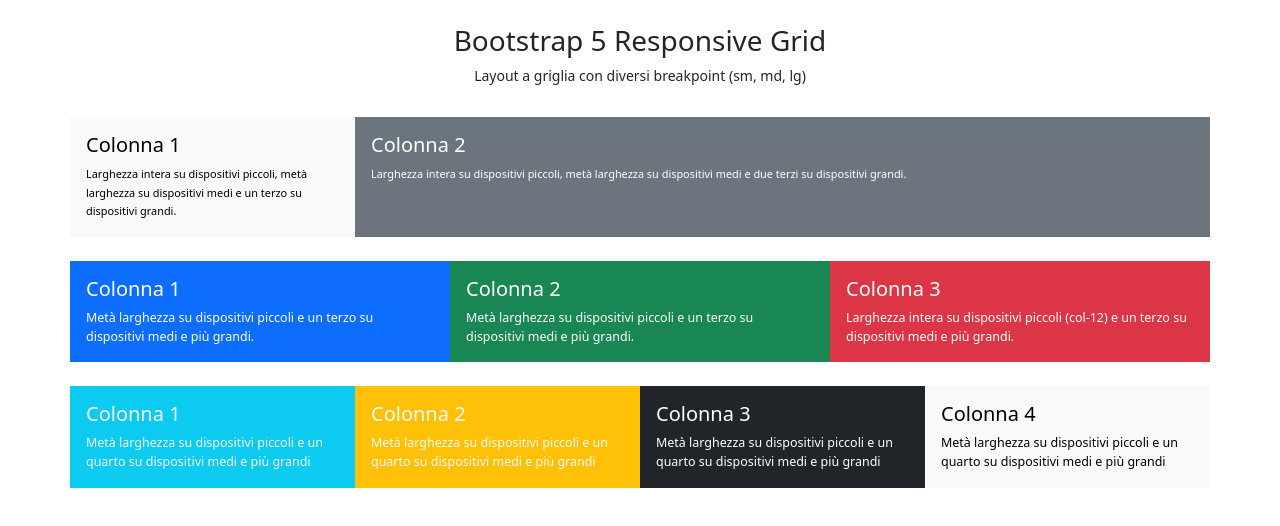
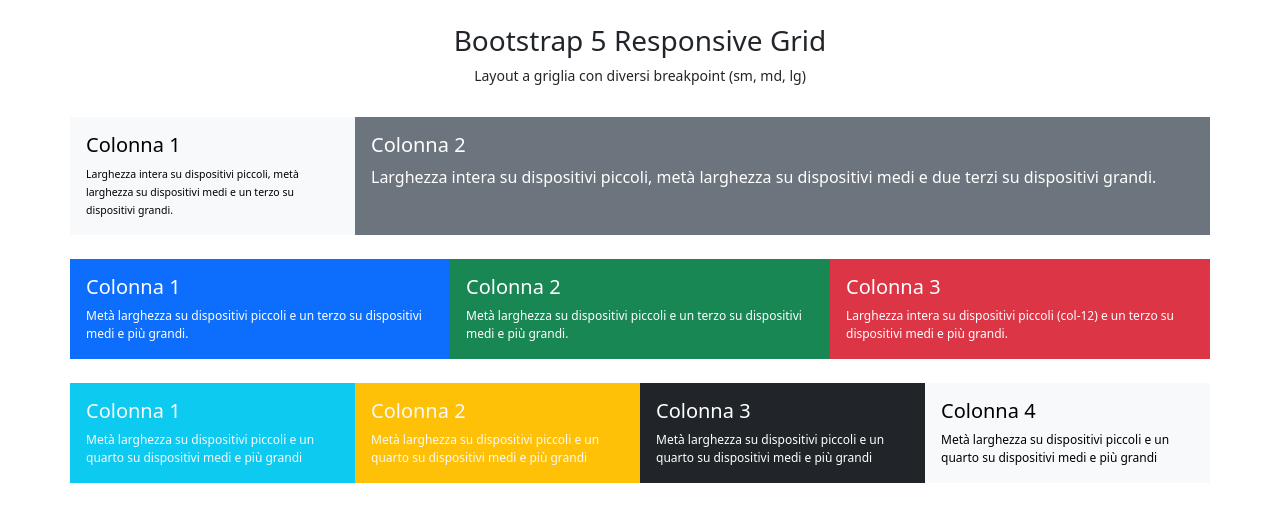
Before and after one commit to EmanueleIppolito/htmlcss-bootstrap-layout, a plain HTML site: page index.html in a window 1280 px wide. Drawn offline with nearby package versions, Linux system fonts and the light colour scheme.

Commit message:
To correct font size for pixel perfect

```diff
--- a/index.html
+++ b/index.html
@@ -15,7 +15,13 @@
         [class^="row"] {}
 
         [class^="col-"] {
-            ;
+
+            font-size: 0.75rem;
+
+        }
+
+        .colonna-2 {
+            font-size: 1rem;
         }
     </style>
 </head>
@@ -25,14 +31,14 @@
     <h6 class="text-center pb-4 fw-light"><small>Layout a griglia con diversi breakpoint (sm, md, lg)</small></h6>
     <div class="container mb-4">
         <div class="row">
-            <div class="col-sm-12 col-md-6 col-lg-3 text-bg-light p-3 text-start fs-12">
+            <div class="col-sm-12 col-md-6 col-lg-3 text-bg-light p-3 text-start">
                 <h5>Colonna 1</h5><small>Larghezza intera su dispositivi piccoli, met&agrave; larghezza su dispositivi
                     medi e un terzo su dispositivi grandi.</small>
             </div>
-            <div class="col-sm-12 col-md-6 col-lg-9 text-bg-secondary p-3 text-start">
-                <h5>Colonna 2</h5><small>Larghezza intera su dispositivi piccoli, met&agrave; larghezza su dispositivi
-                    medi e
-                    due terzi su dispositivi grandi.</small>
+            <div class="col-sm-12 col-md-6 col-lg-9 text-bg-secondary p-3 text-start fs-7 colonna-2">
+                <h5>Colonna 2</h5>Larghezza intera su dispositivi piccoli, met&agrave; larghezza su dispositivi
+                medi e
+                due terzi su dispositivi grandi.
             </div>
         </div>
     </div>
```
